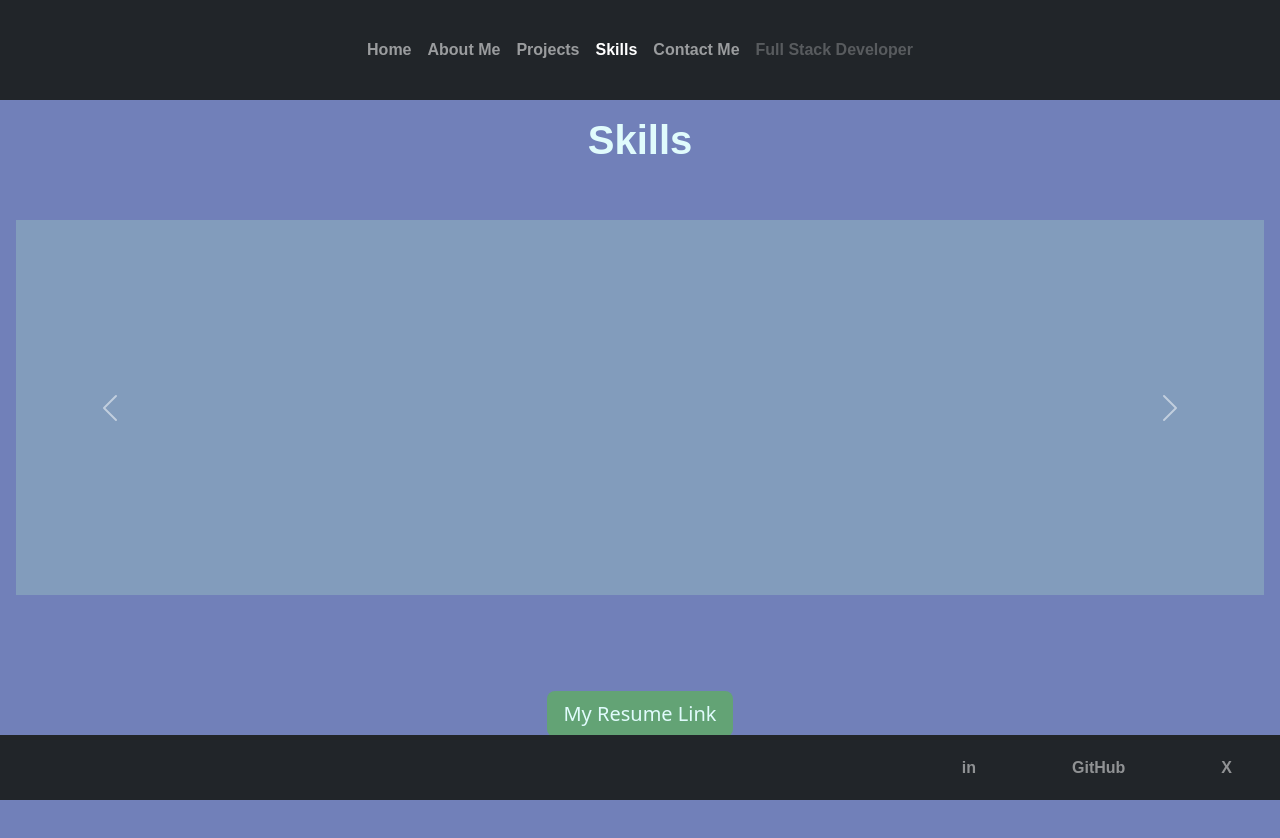
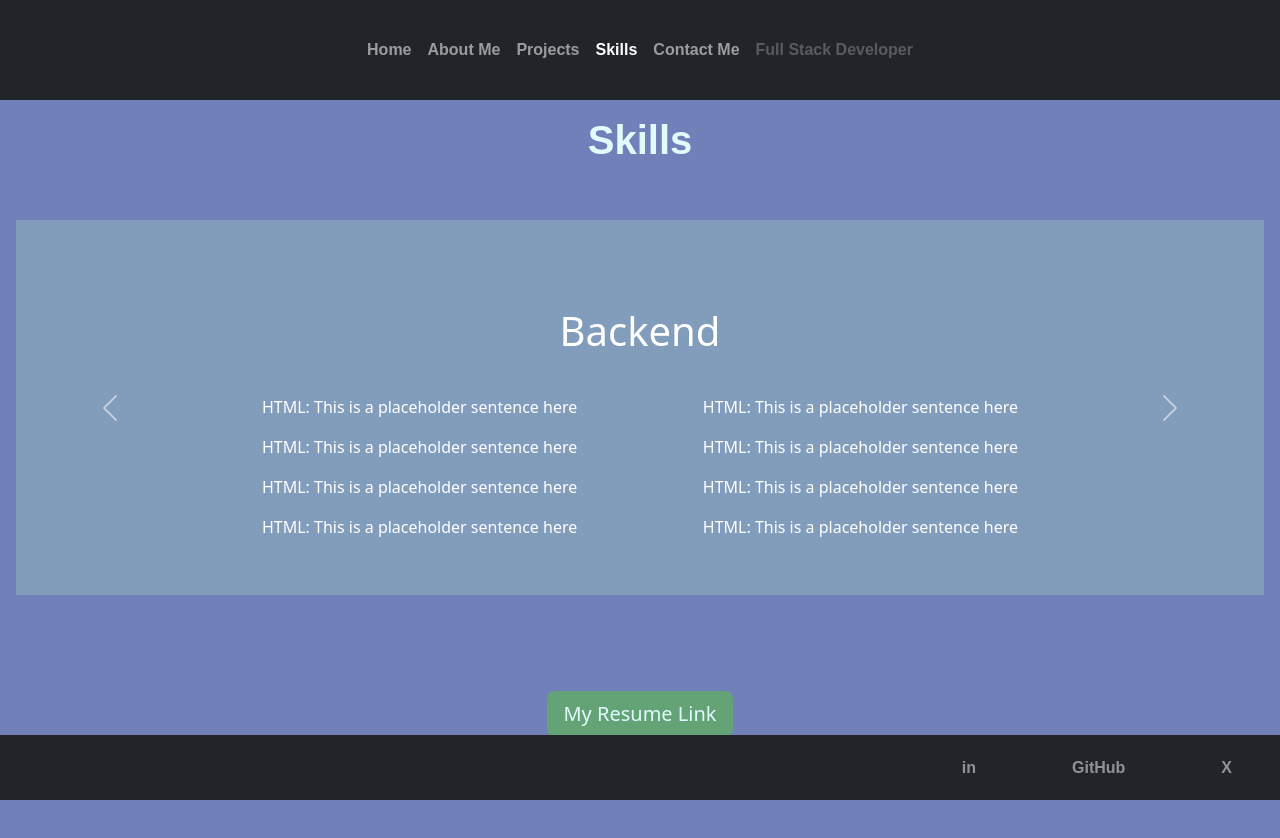
Before and after one commit to TheKhalidGibson/ReactPortfolio, a React (Vite) app: page /Skills in a window 1280 px wide. Shown: the top 838 px of the page. Built offline with nearby package versions, Linux system fonts and the light colour scheme; a web font is replaced by a local one.

Commit message:
added columns and placeholder skills

```diff
--- a/src/pages/Skills.jsx
+++ b/src/pages/Skills.jsx
@@ -14,15 +14,9 @@ import {
   MDBIcon,
 } from "mdb-react-ui-kit";
 
-
-
-
 export default function Resume() {
   return (
-
     <main className="m-0 contact-page">
-
-
       <h1 className="pb-5 pt-3 resume-header text-center">Skills</h1>
       <div className=" pb-5 mx-3 mb-5 pl-5">
         {/* <ul className="pb-5" >
@@ -43,37 +37,87 @@ export default function Resume() {
 
       </ul> */}
 
-<MDBCarousel  showControls fade>
+        <MDBCarousel showControls fade>
           <MDBCarouselItem
-        className='w-100 d-block carousel-img'
+            className="w-100 d-block carousel-img"
             itemId={1}
-        src='../assets/Coolor1.png'
-        alt='...'
+            src="../assets/Coolor1.png"
+            alt="..."
           >
+            <div className="row g-2">
+                <h1>Frontend</h1>
+              <div className="col-md-6 col-sm-12 px-3 pt-4">
+                <MDBTypography>HTML: This is a placeholder sentence here</MDBTypography>
+                <MDBTypography>HTML: This is a placeholder sentence here</MDBTypography>
+                <MDBTypography>HTML: This is a placeholder sentence here</MDBTypography>
+                <MDBTypography>HTML: This is a placeholder sentence here</MDBTypography>
+              </div>
+              <div className="col-md-6 col-sm-12 px-3 pt-4">
+                <MDBTypography>HTML: This is a placeholder sentence here</MDBTypography>
+                <MDBTypography>HTML: This is a placeholder sentence here</MDBTypography>
+                <MDBTypography>HTML: This is a placeholder sentence here</MDBTypography>
+                <MDBTypography>HTML: This is a placeholder sentence here</MDBTypography>
+              </div>
+            </div>
           </MDBCarouselItem>
 
           <MDBCarouselItem
-        className='w-100 d-block carousel-img'
+            className="w-100 d-block carousel-img"
             itemId={2}
-        src='../assets/Coolor2.png'
-        alt='...'
+            src="../assets/Coolor2.png"
+            alt="..."
           >
+            <div className="row g-2">
+                <h1>Backend</h1>
+              <div className="col-md-6 col-sm-12 px-3 pt-4">
+                <MDBTypography>HTML: This is a placeholder sentence here</MDBTypography>
+                <MDBTypography>HTML: This is a placeholder sentence here</MDBTypography>
+                <MDBTypography>HTML: This is a placeholder sentence here</MDBTypography>
+                <MDBTypography>HTML: This is a placeholder sentence here</MDBTypography>
+              </div>
+              <div className="col-md-6 col-sm-12 px-3 pt-4">
+                <MDBTypography>HTML: This is a placeholder sentence here</MDBTypography>
+                <MDBTypography>HTML: This is a placeholder sentence here</MDBTypography>
+                <MDBTypography>HTML: This is a placeholder sentence here</MDBTypography>
+                <MDBTypography>HTML: This is a placeholder sentence here</MDBTypography>
+              </div>
+            </div>
           </MDBCarouselItem>
 
           <MDBCarouselItem
-        className='w-100 d-block carousel-img'
+            className="w-100 d-block carousel-img"
             itemId={3}
-        src='../assets/Coolor3.png'
-        alt='...'
+            src="../assets/Coolor3.png"
+            alt="..."
           >
+            <div className="row g-2">
+                <h1>Transferables</h1>
+              <div className="col-md-6 col-sm-12 px-3 pt-4">
+                <MDBTypography>HTML: This is a placeholder sentence here</MDBTypography>
+                <MDBTypography>HTML: This is a placeholder sentence here</MDBTypography>
+                <MDBTypography>HTML: This is a placeholder sentence here</MDBTypography>
+                <MDBTypography>HTML: This is a placeholder sentence here</MDBTypography>
+              </div>
+              <div className="col-md-6 col-sm-12 px-3 pt-4">
+                <MDBTypography>HTML: This is a placeholder sentence here</MDBTypography>
+                <MDBTypography>HTML: This is a placeholder sentence here</MDBTypography>
+                <MDBTypography>HTML: This is a placeholder sentence here</MDBTypography>
+                <MDBTypography>HTML: This is a placeholder sentence here</MDBTypography>
+              </div>
+            </div>
           </MDBCarouselItem>
         </MDBCarousel>
-
       </div>
       <form className="mx-5 pl-5 my-5 text-center">
-      <a href="https://drive.google.com/file/d/1jnYPy2KIDOJShawuX3C8zUf4x3Ined8i/view?usp=drive_link" class="card-link"><button type="button" className="btn btn-primary btn-lg submitBtn">My Resume Link</button></a>
+        <a
+          href="https://drive.google.com/file/d/1jnYPy2KIDOJShawuX3C8zUf4x3Ined8i/view?usp=drive_link"
+          class="card-link"
+        >
+          <button type="button" className="btn btn-primary btn-lg submitBtn">
+            My Resume Link
+          </button>
+        </a>
       </form>
-
     </main>
   );
 }
```
Lines whose indentation alone changed are shown as unchanged.
